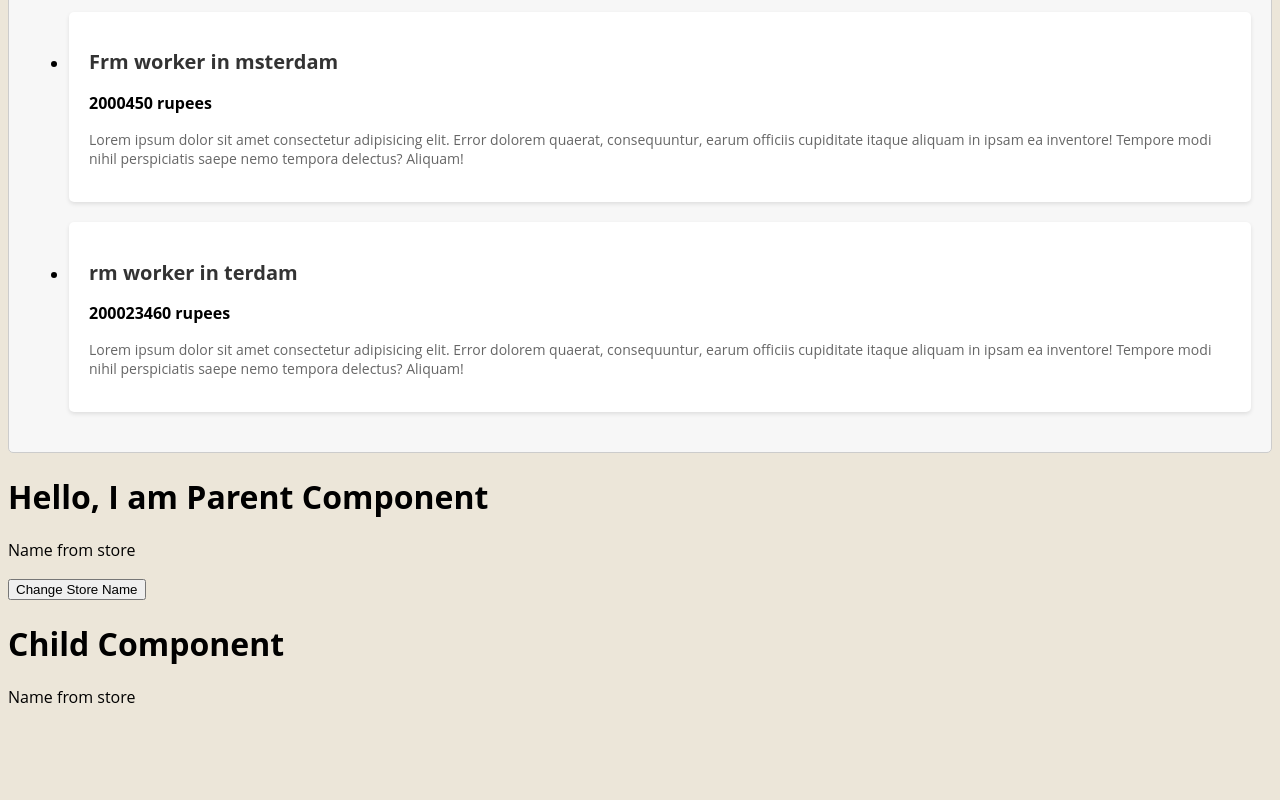
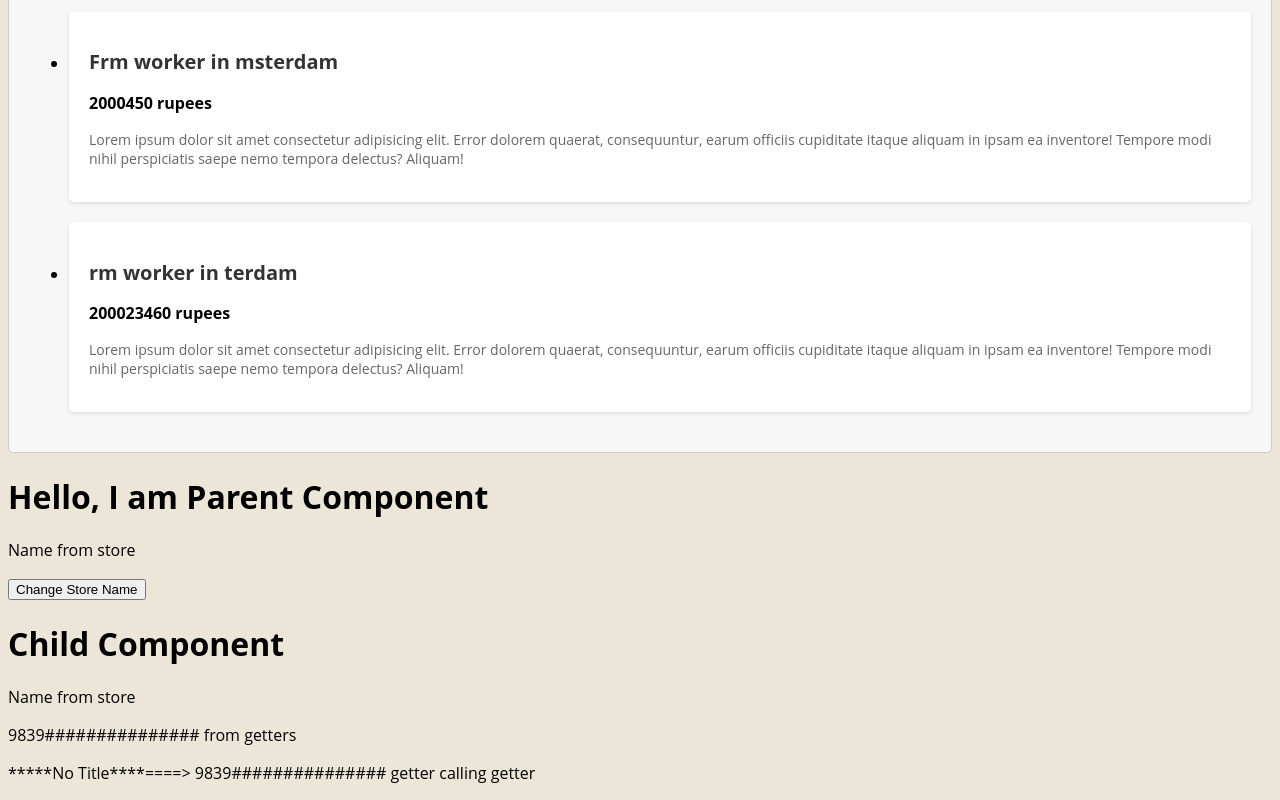
Before and after one commit to sandeep-narayana/TypeScript_With_VuE3, a Vue app in the folder typescript_vue_demo/vue_typescript_project/: page / in a window 1280 px wide. Shown: the part 1047-1847 px from the top of the page. Before the commit the page ends 1771 px from the top, so only its background shows below. Built offline with nearby package versions, Linux system fonts and the light colour scheme.

Commit message:
how to use getter in vue x

```diff
--- a/typescript_vue_demo/vue_typescript_project/src/components/vuex/Child.vue
+++ b/typescript_vue_demo/vue_typescript_project/src/components/vuex/Child.vue
@@ -1,12 +1,26 @@
 <template>
   <div>
     <h1>Child Component</h1>
-     <p>{{ $store.state.storeName }}</p>
+    <p>{{ $store.state.storeName }}</p>
+
+    <!-- getter -->
+    <!-- useGetter will pring the written value -->
+    <p>{{ useGetter }} from getters</p>
+    <p>{{useNewGetter}} getter calling getter</p>
   </div>
 </template>
 
 <script>
 export default {
   name: "ChildComponent",
+  computed:{
+    useGetter(){
+      return this.$store.getters.hashAdd
+    },
+    // call another getter from one getter
+     useNewGetter(){
+      return this.$store.getters.hashNewAdd
+    }
+  }
 };
 </script>
--- a/typescript_vue_demo/vue_typescript_project/src/store.ts
+++ b/typescript_vue_demo/vue_typescript_project/src/store.ts
@@ -4,6 +4,7 @@ export default createStore({
     state:{
         storeName:'Name from store',
         storeMainTitle:'*****No Title****',
+        secreteKey :'9839'
 
     },
     mutations:{
@@ -15,5 +16,14 @@ export default createStore({
         newTitle(context,payload){
             context.commit('setStoreName',payload)
         }
+    },
+    getters:{
+        hashAdd(state){
+            return state.secreteKey+'###############'
+        },
+
+        hashNewAdd(state,getters){
+            return state.storeMainTitle +'====>   ' + getters.hashAdd
+        }
     }
 })
```
